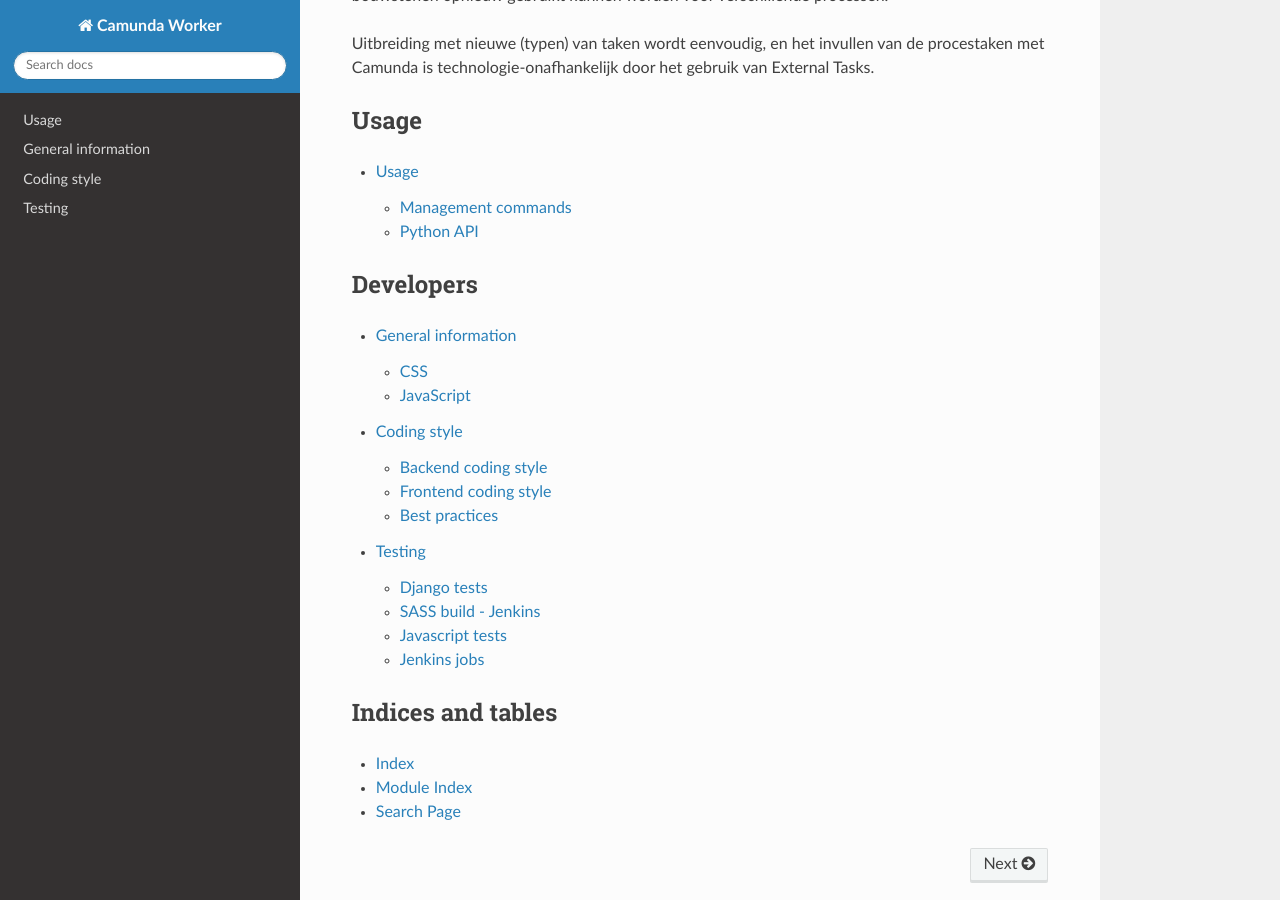
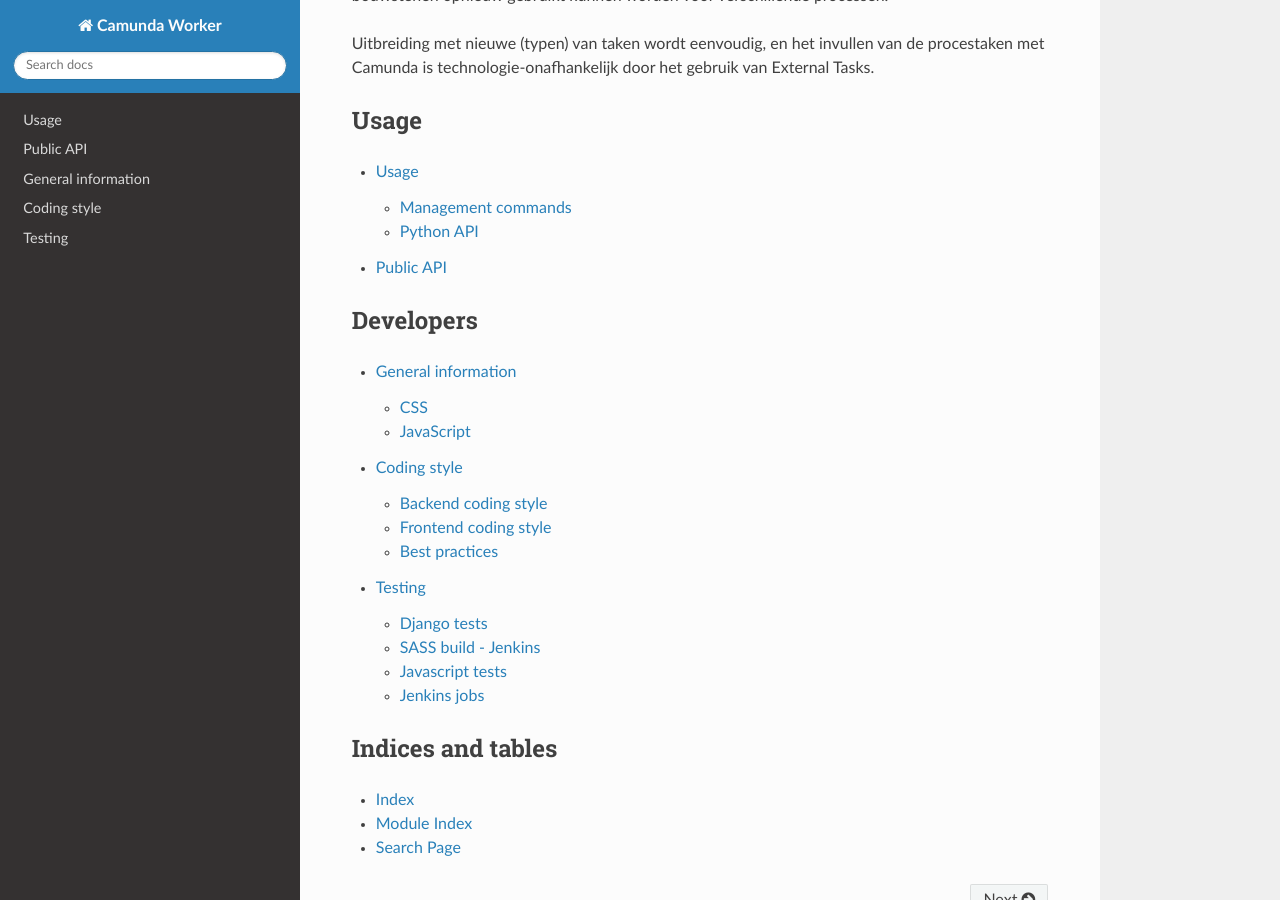
Before and after one commit to GemeenteUtrecht/bptl, a Sphinx documentation site: the page built from doc/index.rst, in a window 1280 px wide and 900 px high, scrolled down 736 px. Built offline with Sphinx 7.4.7 and the Read the Docs theme 2.0.0, drawn with Linux system fonts in a browser that asks for light colours.

Commit message:
:wrench: Set up autodoc extension for Sphinx

```diff
--- /dev/null
+++ b/doc/api.rst
@@ -0,0 +1,3 @@
+==========
+Public API
+==========
--- a/doc/conf.py
+++ b/doc/conf.py
@@ -10,10 +10,18 @@
 # add these directories to sys.path here. If the directory is relative to the
 # documentation root, use os.path.abspath to make it absolute, like shown here.
 #
-# import os
-# import sys
-# sys.path.insert(0, os.path.abspath('.'))
+import os
+import sys
 
+import django
+
+src_dir = os.path.join(os.path.dirname(os.path.abspath(".")), "src")
+sys.path.insert(0, src_dir)
+
+from camunda_worker.setup import setup_env  # noqa isort:skip
+
+setup_env()
+django.setup()
 
 # -- Project information -----------------------------------------------------
 
@@ -30,7 +38,7 @@
 # Add any Sphinx extension module names here, as strings. They can be
 # extensions coming with Sphinx (named 'sphinx.ext.*') or your custom
 # ones.
-extensions = []
+extensions = ["sphinx.ext.autodoc"]
 
 # Add any paths that contain templates here, relative to this directory.
 templates_path = ["_templates"]
--- a/doc/index.rst
+++ b/doc/index.rst
@@ -39,6 +39,7 @@
    :maxdepth: 2
 
    usage
+   api
 
 
 Developers
```
